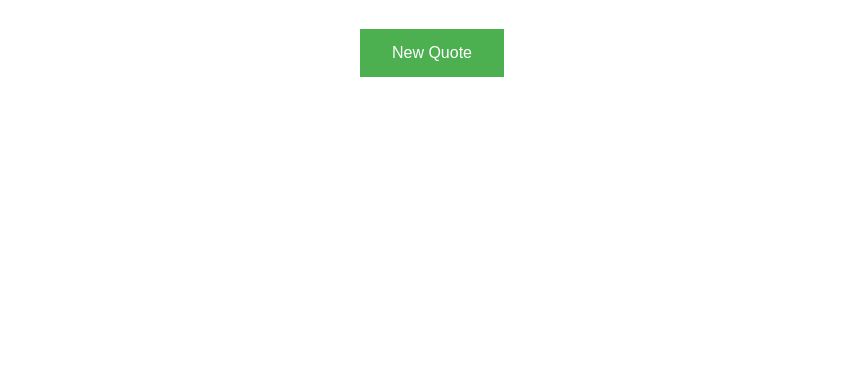
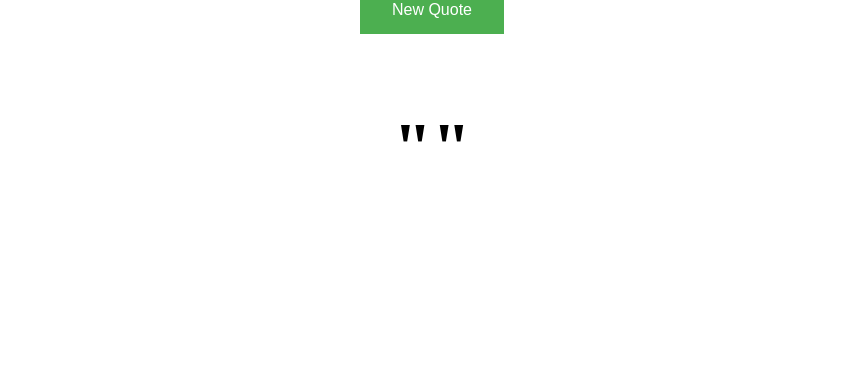
Before and after one commit to omarkaraksi/random-quotes, a plain HTML site: page index.html in a window 1280 px wide. Shown: the part 451-816 px from the top of the page, without its empty margins (208-1068 px from the left). Drawn offline with Linux system fonts and the light colour scheme.

Commit message:
Added double quotes

```diff
--- a/index.html
+++ b/index.html
@@ -30,7 +30,7 @@
 
       p {
         text-align: center;
-        font-size: 67px;
+        font-size: 70px;
         font-weight: bold;
       }
 
@@ -44,6 +44,17 @@
         text-align: center;
         font-size: 40px;
         font-weight: 300;
+      }
+      .quote {
+        position: relative;
+      }
+
+      .quote::before {
+        content: '"'; /* Opening double quote */
+      }
+
+      .quote::after {
+        content: '"'; /* Closing double quote */
       }
     </style>
     <script src="main.js"></script>
@@ -60,7 +71,7 @@
       >
         New Quote
       </button>
-      <p id="quote"></p>
+      <p id="quote" class="quote"></p>
     </div>
   </body>
 </html>
```
